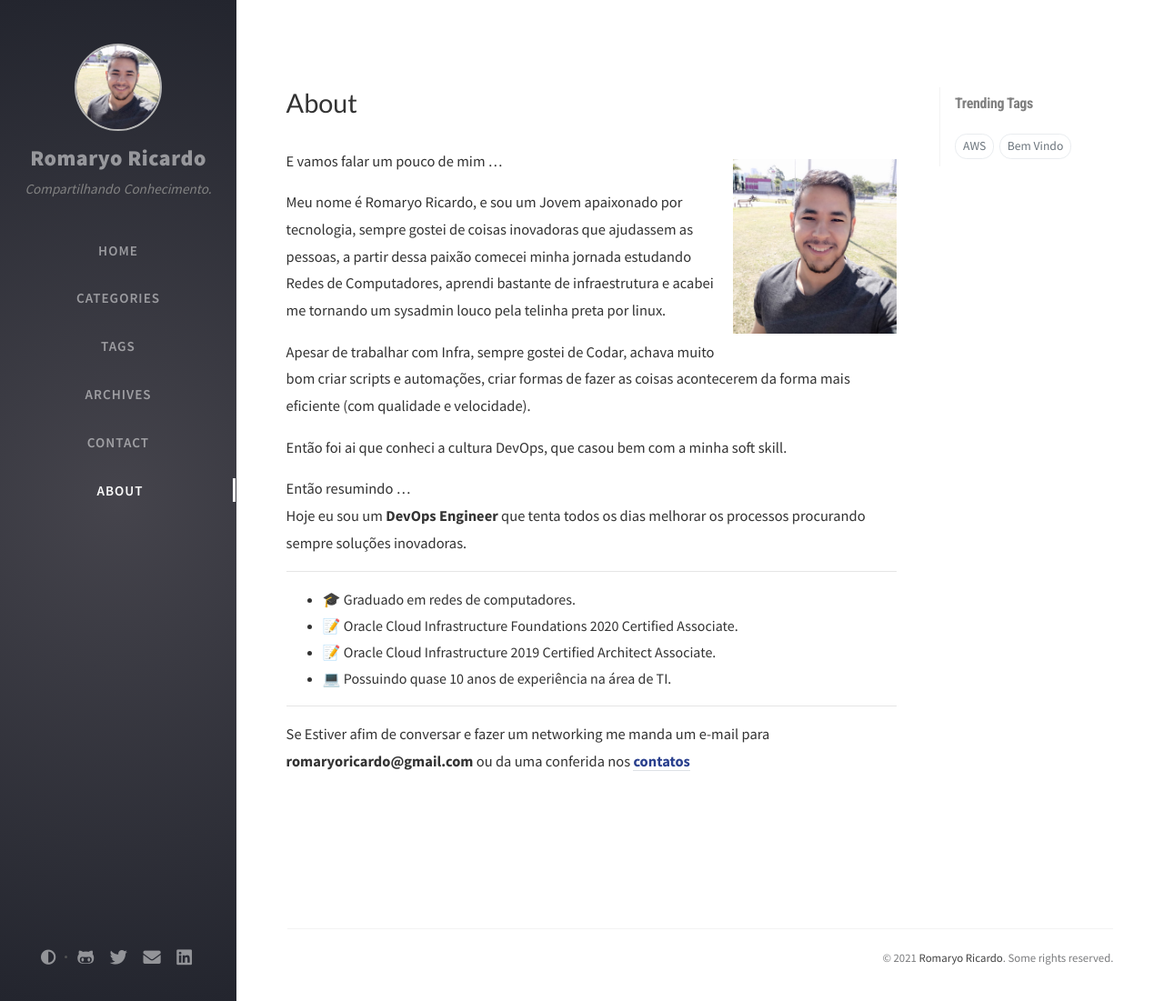
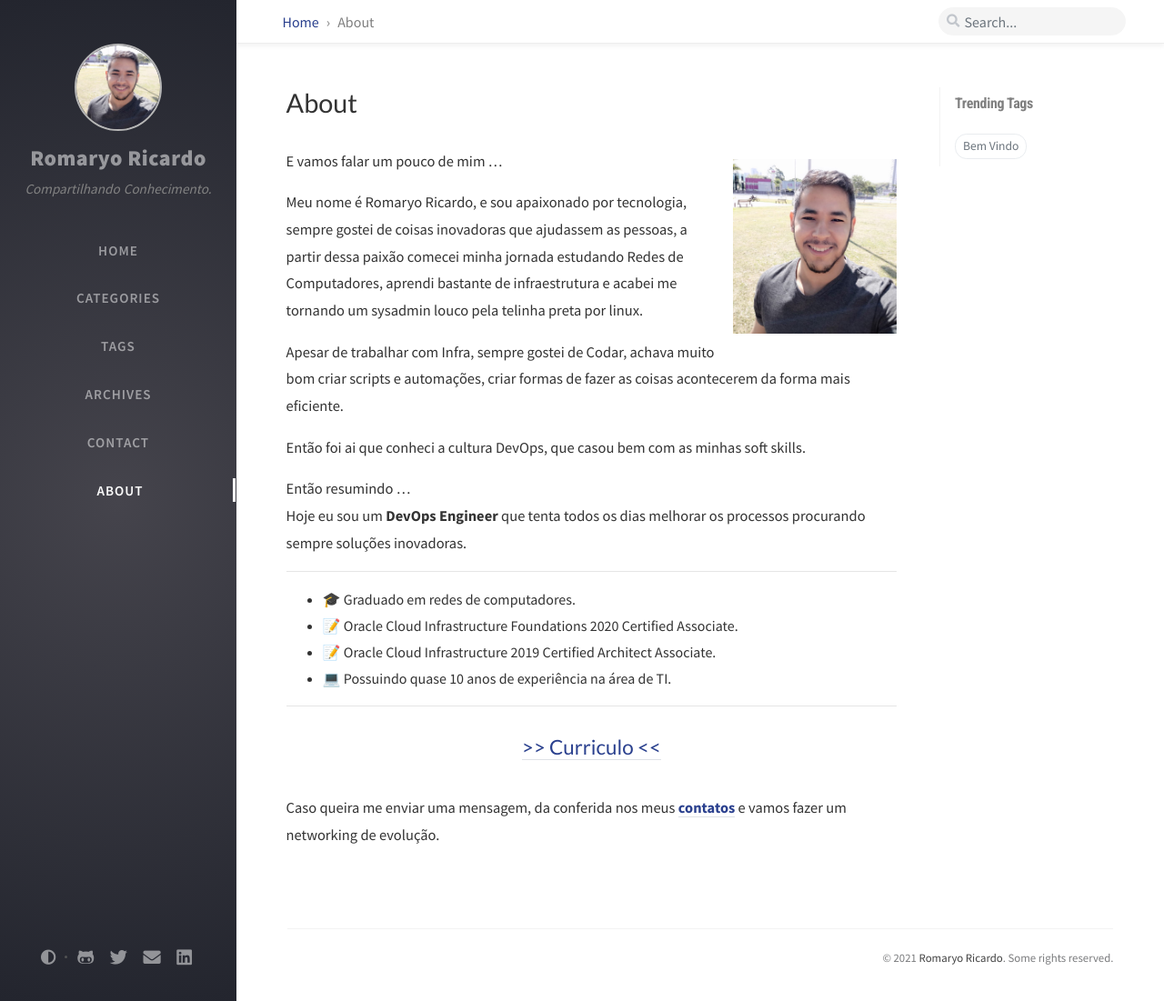
Before and after one commit to romaryoricardo/romaryo.github.io, a Jekyll site: the page built from _tabs/about.md, in a window 1280 px wide and 1101 px high. Shown: the whole window at 91% size. Built offline with Jekyll 4.4.1, drawn with Linux system fonts in a browser that asks for light colours; nearby versions of some CDN libraries; comment, search, counter and statistics services are not loaded.

Commit message:
Updated structure

```diff
--- a/_tabs/about.md
+++ b/_tabs/about.md
@@ -12,11 +12,11 @@
 
  E vamos falar um pouco de mim ...
 
-Meu nome é Romaryo Ricardo, e sou um Jovem apaixonado por tecnologia, sempre gostei de coisas inovadoras que ajudassem as pessoas, a partir dessa paixão comecei minha jornada estudando Redes de Computadores, aprendi bastante de infraestrutura e acabei me tornando um sysadmin louco pela telinha preta por linux.
+Meu nome é Romaryo Ricardo, e sou apaixonado por tecnologia, sempre gostei de coisas inovadoras que ajudassem as pessoas, a partir dessa paixão comecei minha jornada estudando Redes de Computadores, aprendi bastante de infraestrutura e acabei me tornando um sysadmin louco pela telinha preta por linux.
 
-Apesar de trabalhar com Infra, sempre gostei de Codar, achava muito bom criar scripts e automações, criar formas de fazer as coisas acontecerem da forma mais eficiente (com qualidade e velocidade).
+Apesar de trabalhar com Infra, sempre gostei de Codar, achava muito bom criar scripts e automações, criar formas de fazer as coisas acontecerem da forma mais eficiente.
 
-Então foi ai que conheci a cultura DevOps, que casou bem com a minha soft skill.
+Então foi ai que conheci a cultura DevOps, que casou bem com as minhas soft skills.
 
 Então resumindo ... <br>
 Hoje eu sou um **DevOps Engineer** que tenta todos os dias melhorar os processos procurando sempre soluções inovadoras.
@@ -28,6 +28,9 @@
 - 💻 Possuindo quase 10 anos de experiência na área de TI.
 
 ---
+<div>
+<h2 align='center'><a href="https://www.linkedin.com/in/romaryoricardo/" target="blank"> >> Curriculo << </a></h2>
 
-
-Se Estiver afim de conversar e fazer um networking me manda um e-mail para **romaryoricardo@gmail.com** ou da uma conferida nos [**contatos**](/tabs/contact)
+</div>
+<br>
+Caso queira me enviar uma mensagem, da conferida nos meus [**contatos**](/tabs/contact) e vamos fazer um networking de evolução.
```
Also changed, not shown: _drafts/aws-start-stop-machines.md (renamed from _posts/2021-02-03-aws-start-stop-machines.md, +9 -4 lines), _posts/2021-02-01-welcome.md (+5 -3 lines), Gemfile.lock.
